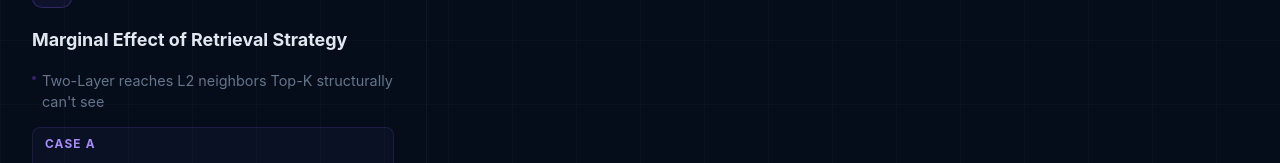
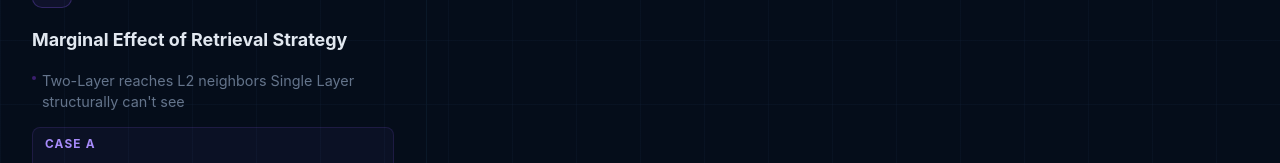
Before and after one commit to Jocelyn-Linnn/defend_slides, a plain HTML site: page root_cause_analysis_of_version_performance_differences.html in a window 1280 px wide. Both pictures are taken after a click on the button 1248 px from the left and 730 px from the top of the page. Shown: the part 256-419 px from the top of the page. Drawn offline with Linux system fonts and the light colour scheme.

Commit message:
root cause

```diff
--- a/root_cause_analysis_of_version_performance_differences.html
+++ b/root_cause_analysis_of_version_performance_differences.html
@@ -179,7 +179,7 @@
           <div class="cc-bullets">
             <div class="cc-bullet">
               <div class="cc-bdot"></div>
-              <span class="bt">Two-Layer reaches L2 neighbors Top-K structurally can't see</span>
+              <span class="bt">Two-Layer reaches L2 neighbors Single Layer structurally can't see</span>
             </div>
           </div>
           <div class="cc-example">
```
